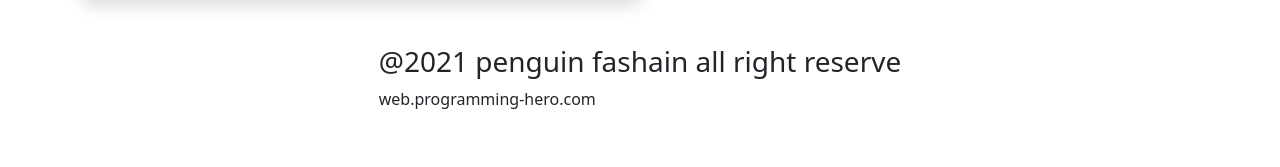
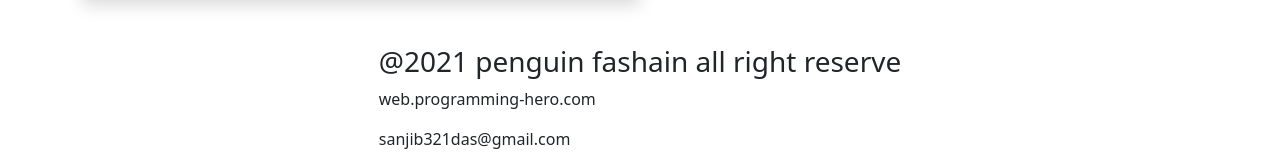
Before and after one commit to sanjibhero/final-penguin-fashion, a plain HTML site: page index.html in a window 1280 px wide. Shown: the part 2250-2417 px from the top of the page. Before the commit the page ends 2377 px from the top, so only its background shows below. Drawn offline with nearby package versions, Linux system fonts and the light colour scheme.

Commit message:
done penguian

```diff
--- a/index.html
+++ b/index.html
@@ -4,12 +4,13 @@
     <meta charset="UTF-8">
     <meta http-equiv="X-UA-Compatible" content="IE=edge">
     <meta name="viewport" content="width=device-width, initial-scale=1.0">
-    <title>penguin-fashion</title>
+    <title>fashion-web</title>
     <link rel="stylesheet" href="css/all.min.css">
     <link href="https://cdn.jsdelivr.net/npm/bootstrap@5.0.2/dist/css/bootstrap.min.css" rel="stylesheet" integrity="sha384-EVSTQN3/azprG1Anm3QDgpJLIm9Nao0Yz1ztcQTwFspd3yD65VohhpuuCOmLASjC" crossorigin="anonymous">
     <link rel="stylesheet" href="css/style.css">
 </head>
 <body>
+
     <header class="top-color">
             <nav class="navbar fixed-top navbar-expand-lg navbar-light bg-info p-3">
                 <div class="container-fluid">
@@ -45,7 +46,7 @@
                             <h1 class="text-warning">BE THE PENGUINS</h1>
                             <h1>OF WINTER</h1>
                           <P>Lorem ipsum dolor sit amet consectetur adipisicing elit. Fugiat nisi quia aliquid quis cumque eaque aspernatur, numquam autem vel doloribus!</P>
-                          <button class="p-3 bg-success text-white fas fa-shopping-cart"> Buy Now >></button>
+                          <button class="p-3 bg-success text-white fas fa-shopping-cart">Buy Now >></button>
                             </div>
                         </div>
                         <div class="col-md-6">
@@ -188,6 +189,7 @@
               <div class="">
                 <h3>@2021 penguin fashain all right reserve</h3>
                 <p>web.programming-hero.com</p>
+                <p>sanjib321das@gmail.com</p>
               </div>
       </section>
     </footer>
```
